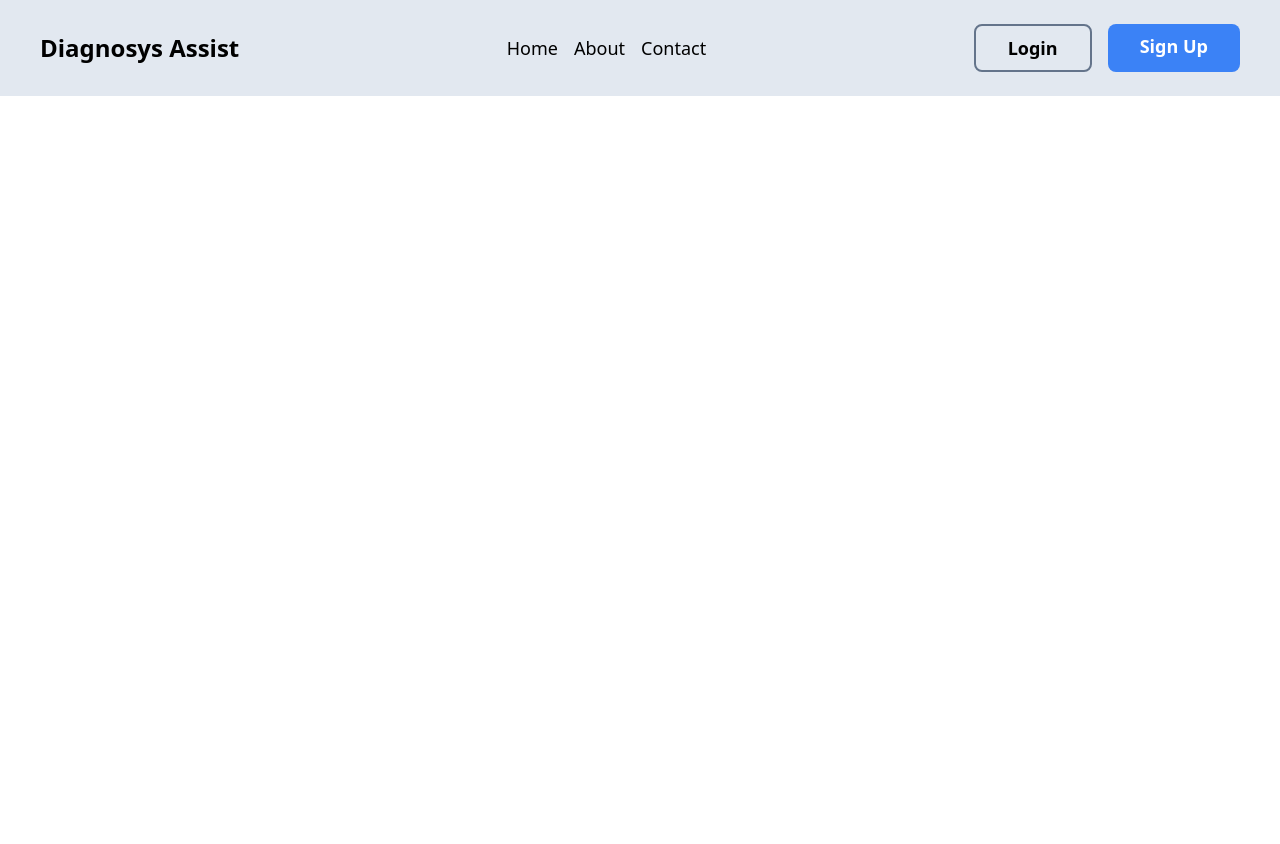
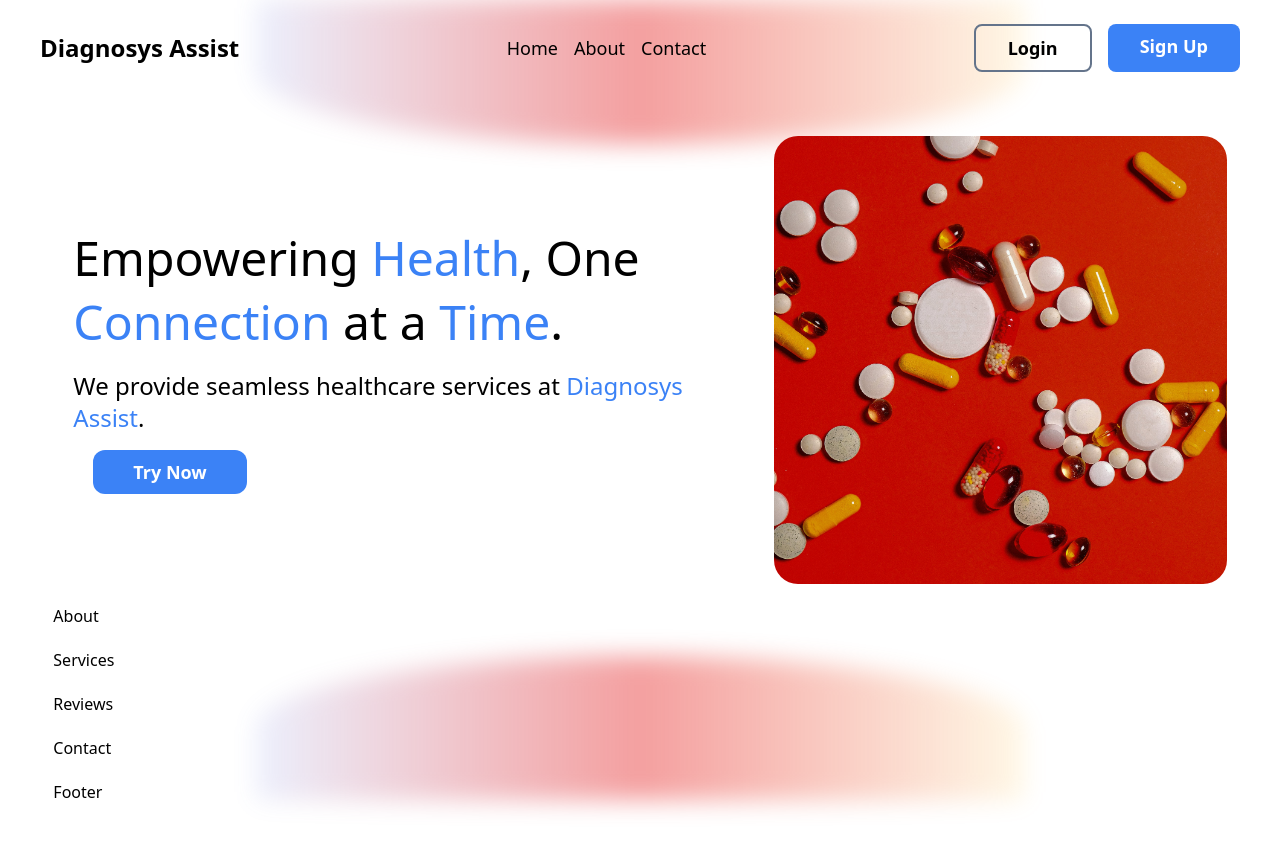
Before and after one commit to Phickayor/Diagnosys-Assist, a Next.js app in the folder client/: page / in a window 1280 px wide. Before the commit the page ends 800 px from the top, so only its background shows below. Built offline with nearby package versions, Linux system fonts and the light colour scheme.

Commit message:
Hero component for landing page

```diff
--- /dev/null
+++ b/client/components/About.jsx
@@ -0,0 +1,9 @@
+import React from 'react'
+
+function About() {
+  return (
+    <div>About</div>
+  )
+}
+
+export default About
--- /dev/null
+++ b/client/components/Background.jsx
@@ -0,0 +1,12 @@
+import React from 'react'
+
+function Background() {
+  return (
+    <div className="fixed h-screen w-screen opacity-50 -z-10 flex flex-col justify-between">
+      <div className="mx-auto w-full lg:w-3/5 h-24 lg:h-36 bg-gradient-to-r from-[#3F64E9]/20 from-[#3F64E9] via-[#E93F3F] lg:to-[#FFB800]/20 to-[#FFB800] backdrop-blur blur-md rounded-b-[50%]"></div>
+      <div className="mx-auto w-full lg:w-3/5 h-24 lg:h-36 bg-gradient-to-r from-[#3F64E9]/20 from-[#3F64E9] via-[#E93F3F] lg:to-[#FFB800]/20 to-[#FFB800] backdrop-blur blur-md rounded-t-[50%]"></div>
+    </div>
+  );
+}
+
+export default Background
--- /dev/null
+++ b/client/components/Contact.jsx
@@ -0,0 +1,9 @@
+import React from 'react'
+
+function Contact() {
+  return (
+    <div>Contact</div>
+  )
+}
+
+export default Contact
--- /dev/null
+++ b/client/components/Footer.jsx
@@ -0,0 +1,9 @@
+import React from 'react'
+
+function Footer() {
+  return (
+    <div>Footer</div>
+  )
+}
+
+export default Footer
--- /dev/null
+++ b/client/components/Hero.jsx
@@ -0,0 +1,26 @@
+import React from "react";
+
+function Hero() {
+  return (
+    <div className="flex justify-between gap-x-10 h-fit">
+      <div className="w-3/5 flex px-5 flex-col space-y-4 justify-center">
+        <h1 className="text-5xl leading-[4rem]">
+          Empowering <span className="text-blue-500">Health</span>, One{" "}
+          <span className="text-blue-500">Connection</span> at a{" "}
+          <span className="text-blue-500">Time</span>.
+        </h1>
+        <p className="text-2xl">
+          We provide seamless healthcare services at{" "}
+          <span className="text-blue-500">Diagnosys Assist</span>.
+        </p>
+        <button className="rounded-xl hover:bg-blue-600 font-semibold text-lg bg-blue-500 text-white w-fit mx-5 py-2 px-10">Try Now</button>
+      </div>
+      <img
+        className="rounded-3xl mx-auto w-2/5 h-[28rem]  object-cover"
+        src="/images/heroimg.jpg"
+      />
+    </div>
+  );
+}
+
+export default Hero;
--- /dev/null
+++ b/client/components/Reviews.jsx
@@ -0,0 +1,9 @@
+import React from 'react'
+
+function Reviews() {
+  return (
+    <div>Reviews</div>
+  )
+}
+
+export default Reviews
--- /dev/null
+++ b/client/components/Services.jsx
@@ -0,0 +1,9 @@
+import React from 'react'
+
+function Services() {
+  return (
+    <div>Services</div>
+  )
+}
+
+export default Services
--- a/client/components/auth/Login.jsx
+++ b/client/components/auth/Login.jsx
@@ -43,7 +43,7 @@ function Login() {
     <FontAwesomeIcon icon={faLock} className="self-center text-blue-500" />
   );
   return (
-    <div className="fixed -z-10 bg-slate-200  top-0 left-0 h-screen w-screen flex flex-col justify-center">
+    <div className="absolute -z-10  top-0 left-0 h-screen w-screen flex flex-col justify-center">
       <div className="mx-auto space-y-4 lg:mt-20 lg:bg-[#F8F8F8] text-black w-11/12 lg:w-96 p-5 rounded-2xl">
         <div className="flex justify-between">
           <div>
--- a/client/pages/auth/login.js
+++ b/client/pages/auth/login.js
@@ -1,13 +1,19 @@
-import Header from '@/components/Header'
-import Login from '@/components/auth/Login'
-import React from 'react'
+import Background from "@/components/Background";
+import Footer from "@/components/Footer";
+import Header from "@/components/Header";
+import Login from "@/components/auth/Login";
+import React from "react";
 function login() {
   return (
-    <>
+    <main className="min-h-screen">
+      <Background />
       <Header />
-      <Login />
-    </>
+      <div className=" mx-auto w-11/12 py-10 space-y-5">
+        <Login />
+        <Footer />
+      </div>
+    </main>
   );
 }
 
-export default login
+export default login;
--- a/client/pages/index.js
+++ b/client/pages/index.js
@@ -1,9 +1,25 @@
+import About from '@/components/About';
+import Background from '@/components/Background';
+import Contact from '@/components/Contact';
+import Footer from '@/components/Footer';
 import Header from '@/components/Header'
+import Hero from '@/components/Hero';
+import Reviews from '@/components/Reviews';
+import Services from '@/components/Services';
 
 export default function Home() {
   return (
-    <main className=" bg-slate-200 ">
+    <main className="min-h-screen">
+      <Background/>
       <Header />
+      <div className=" mx-auto w-11/12 py-10 space-y-5">
+        <Hero />
+        <About />
+        <Services />
+        <Reviews />
+        <Contact />
+        <Footer />
+      </div>
     </main>
   );
 }
```
Also changed, not shown: client/public/images/heroimg.jpg (added).
